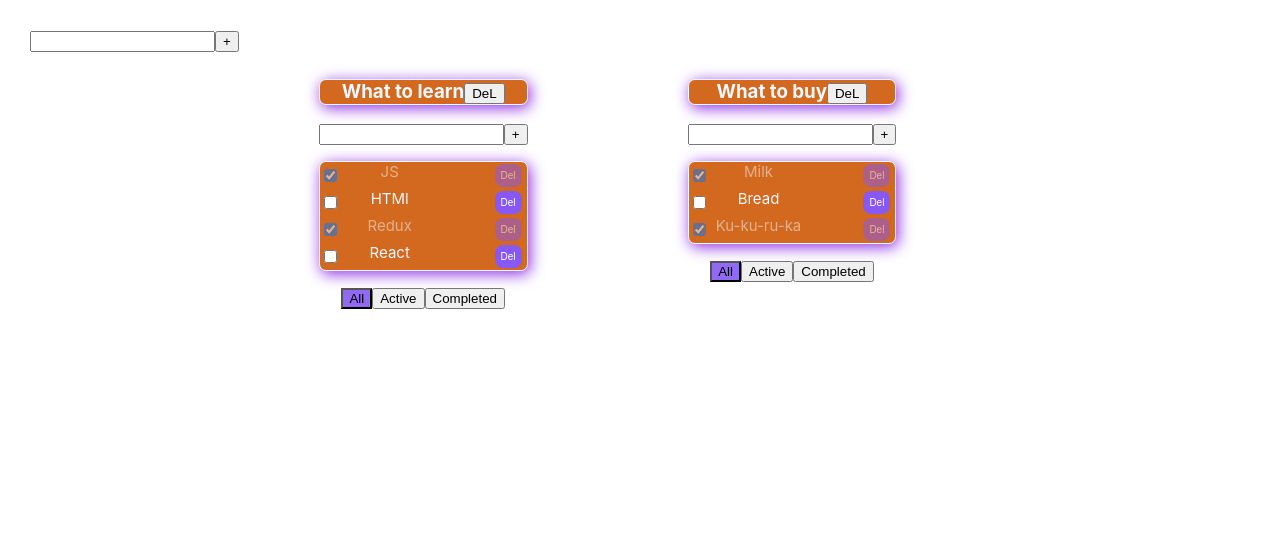
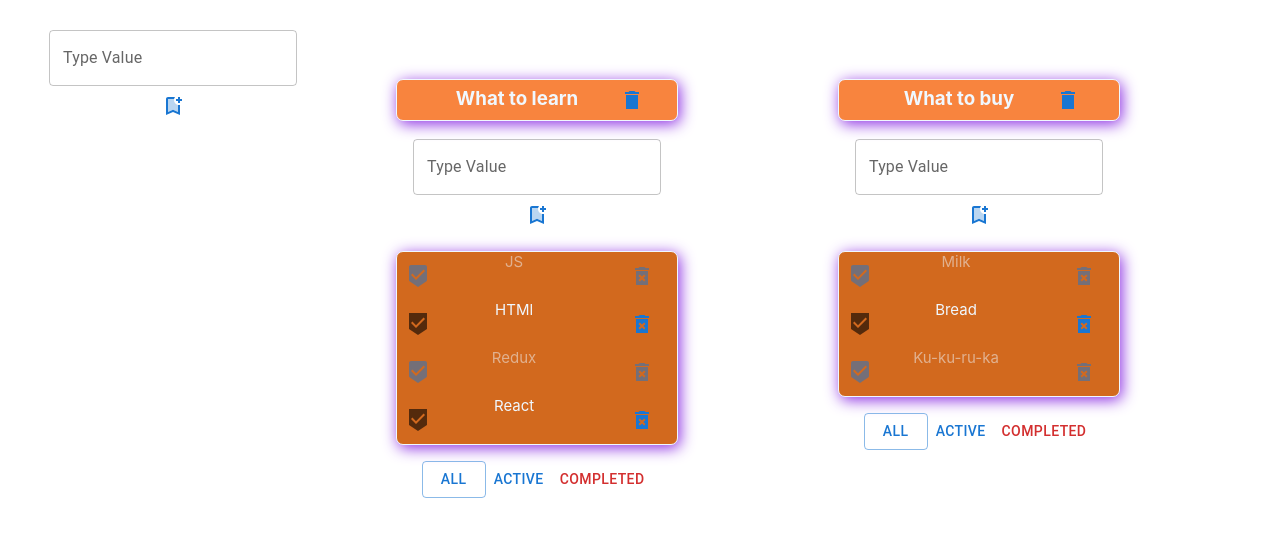
Before and after one commit to Ciahaka/ToDo_Dimich_2, a React (Create React App) app: page / in a window 1280 px wide. Shown: the top 536 px of the page. Built offline with nearby package versions, Linux system fonts and the light colour scheme.

Commit message:
add material-ui

```diff
--- a/package.json
+++ b/package.json
@@ -3,6 +3,10 @@
   "version": "0.1.0",
   "private": true,
   "dependencies": {
+    "@emotion/react": "^11.10.5",
+    "@emotion/styled": "^11.10.5",
+    "@mui/icons-material": "^5.11.0",
+    "@mui/material": "^5.11.0",
     "@testing-library/jest-dom": "^5.14.1",
     "@testing-library/react": "^13.0.0",
     "@testing-library/user-event": "^13.2.1",
--- a/src/App.tsx
+++ b/src/App.tsx
@@ -87,17 +87,7 @@ function App() {
     setTasks({...tasksObg})
   }
 
-  const getFilteredTasks = (tasks: Array<TaskPropsType>, filterTask: SelectionType) => {
 
-    let selectionTasks = tasks
-    if (filterTask === 'Completed') {
-      selectionTasks = tasks.filter(el => el.isDone)
-    }
-    if (filterTask === 'Active') {
-      selectionTasks = tasks.filter(el => !el.isDone)
-    }
-    return selectionTasks
-  }
 
   const addNewTodoList = (title: string) => {
     const todoList: TodoListsStateType = {
@@ -118,7 +108,17 @@ function App() {
     }
     return todoLists
   }
+  const getFilteredTasks = (tasks: Array<TaskPropsType>, filterTask: SelectionType) => {
 
+    let selectionTasks = tasks
+    if (filterTask === 'Completed') {
+      selectionTasks = tasks.filter(el => el.isDone)
+    }
+    if (filterTask === 'Active') {
+      selectionTasks = tasks.filter(el => !el.isDone)
+    }
+    return selectionTasks
+  }
   const todoListsComponents = todoLists.map((tl) => {
     const selectionTasks = getFilteredTasks(tasksObg[tl.id], tl.filterTask)
 
--- a/src/component/AddItemForm.tsx
+++ b/src/component/AddItemForm.tsx
@@ -1,5 +1,8 @@
 import React, {ChangeEvent, KeyboardEvent, useState} from 'react';
 import s from './Todolist.module.css';
+import {Button, TextField} from '@mui/material';
+import {BookmarkAddTwoTone} from '@mui/icons-material';
+
 
 export type AddItemFormType={
   addItem: (title: string) => void
@@ -31,10 +34,21 @@ export const AddItemForm = (props:AddItemFormType) => {
 
   return (
     <div>
-      <input className={error ? s.error : ''} value={addInput} onChange={onChangeHandler}
-             onKeyDown={onKeyDownHandler}/>
-      <button onClick={addTaskHandler}>+</button>
-      {error && <div className={s.errorMessage}> {error} </div>}
+      <TextField
+        variant={'outlined'}
+        label={'Type Value'}
+        error={!!error}
+        helperText={error}
+        // className={error ? s.error : ''}
+        value={addInput}
+        onChange={onChangeHandler}
+        onKeyDown={onKeyDownHandler}/>
+      <Button
+        onClick={addTaskHandler}
+        color={'primary'}
+        size={'large'} ><BookmarkAddTwoTone/> </Button>
+      {/*{error && <div className={s.errorMessage}> {error} </div>}*/}
+
     </div>
   );
 };
--- a/src/component/ChangeSpanForm.tsx
+++ b/src/component/ChangeSpanForm.tsx
@@ -1,5 +1,6 @@
 import React, {ChangeEvent, useState} from 'react';
 import s from './Todolist.module.css';
+import {TextField} from '@mui/material';
 
 export type ChangeSpanFormPropsType = {
   title: string
@@ -20,6 +21,6 @@ const deActiveInputModeHandler = ()=>{
 const changeTitleInputHandler = (e:ChangeEvent<HTMLInputElement>)=>setTitle(e.currentTarget.value)
 
   return editMode
-    ? <input value={title} onBlur={deActiveInputModeHandler} autoFocus onChange={changeTitleInputHandler}/>
+    ? <TextField variant={'standard'} value={title} onBlur={deActiveInputModeHandler} autoFocus onChange={changeTitleInputHandler}/>
     : <span className={s.span} onDoubleClick={addInputModeHandler}>{props.title}</span>;
 };
--- a/src/component/Todolist.module.css
+++ b/src/component/Todolist.module.css
@@ -4,6 +4,7 @@
     box-shadow: 2px 3px 15px 0 blueviolet;
     background-color: chocolate;
     color: aliceblue;
+
 
 }
 
@@ -26,7 +27,7 @@
     text-decoration: none;
     display: inline-flex;
     position: relative;
-    left: 45px;
+    left: 12%;
     font-size: 10px;
     margin: 2px 10px;
     cursor: pointer;
@@ -38,8 +39,9 @@
     border-radius: 7px;
     text-align: center;
     box-shadow: 2px 3px 15px 0 blueviolet;
-    background-color: chocolate;
+    background-color: #f8843e;
     color: aliceblue;
+
 }
 
 .span{
@@ -55,6 +57,8 @@
     font-size: 9px;
     font-style: italic;
     font-weight: bold;
+    position: relative;
+    right: 30px;
 }
 
 .activeButton{
--- a/src/component/Todolist.tsx
+++ b/src/component/Todolist.tsx
@@ -4,6 +4,16 @@ import {SelectionType} from '../App';
 import {KeyboardEvent} from 'react';
 import {AddItemForm} from './AddItemForm';
 import {ChangeSpanForm} from './ChangeSpanForm';
+import {Button, Checkbox, IconButton} from '@mui/material';
+import {
+  Beenhere,
+  BeenhereSharp,
+  Bookmark,
+  BookmarkBorder,
+  ClassSharp,
+  DeleteForeverSharp,
+  DeleteSharp
+} from '@mui/icons-material';
 
 export type TaskPropsType = {
   id: string
@@ -23,8 +33,8 @@ type PropsTodoType = {
   deleteTask: (id: string, todoListsId: string) => void
   changeSelection: (value: SelectionType, todoListsId: string) => void
   changeStatus: (taskId: string, isDone: boolean, todoListsId: string) => void
-  changeTitleBlur: (taskId: string, value:string, todoListsId: string) => void
-  newTitleTodo: (todoListsId: string,newTitle:string )=>void
+  changeTitleBlur: (taskId: string, value: string, todoListsId: string) => void
+  newTitleTodo: (todoListsId: string, newTitle: string) => void
 
 
 }
@@ -35,11 +45,11 @@ export const Todolist = (props: PropsTodoType) => {
     props.delTodolist(props.todoListsId)
   }
 
-  const addNewTask = (title:string)=>{
-    props.addNewTask(title,props.todoListsId)
+  const addNewTask = (title: string) => {
+    props.addNewTask(title, props.todoListsId)
   }
-  const changeTitleTodo = (newTitle:string)=>{
-   props.newTitleTodo(props.todoListsId, newTitle)
+  const changeTitleTodo = (newTitle: string) => {
+    props.newTitleTodo(props.todoListsId, newTitle)
   }
 
   return (
@@ -48,11 +58,12 @@ export const Todolist = (props: PropsTodoType) => {
         <h3 className={s.h3}>
           <ChangeSpanForm title={props.title} changeActiveBlur={changeTitleTodo}/>
           {/*{props.title}*/}
-          <button  onClick={delTodolist}>DeL</button>
+
+          <IconButton className={s.button} onClick={delTodolist} color={'primary'}><DeleteSharp/> </IconButton>
         </h3>
         <AddItemForm addItem={addNewTask}/>
 
-           <ul className={s.ul}>
+        <ul className={s.ul}>
 
           {props.tasks.map((el) => {
 
@@ -62,34 +73,44 @@ export const Todolist = (props: PropsTodoType) => {
               props.changeStatus(el.id,
                 e.currentTarget.checked, props.todoListsId)
             }
-            const changeActiveBlurHandler = (value:string) => {
+            const changeActiveBlurHandler = (value: string) => {
               props.changeTitleBlur(el.id, value, props.todoListsId)
             }
 
             return (
 
               <li key={el.id} className={`${s.li} ${el.isDone ? s.isDone : ''}`}>
-                <input type="checkbox" onChange={changeStatusHandler} checked={el.isDone}/>
+                <Checkbox onChange={changeStatusHandler}
+                          checked={el.isDone}
+                          color={'primary'}
+                          icon={<BeenhereSharp/>}
+                          checkedIcon={<Beenhere/>}/>
 
                 <ChangeSpanForm title={el.title} changeActiveBlur={changeActiveBlurHandler}/>
 
-                <button className={s.button} onClick={deleteTaskHandler}>Del
-                </button>
+                {/*<button className={s.button} onClick={deleteTaskHandler}>Del*/}
+                {/*</button>*/}
+                <IconButton className={s.button} onClick={deleteTaskHandler} color={'primary'} size={'large'}><DeleteForeverSharp/> </IconButton>
               </li>
             )
           })}
 
         </ul>
         <div>
-          <button className={props.filterTask === 'All' ? s.activeButton : ''}
-                  onClick={() => props.changeSelection('All', props.todoListsId)}>All
-          </button>
-          <button className={props.filterTask === 'Active' ? s.activeButton : ''}
-                  onClick={() => props.changeSelection('Active', props.todoListsId)}>Active
-          </button>
-          <button className={props.filterTask === 'Completed' ? s.activeButton : ''}
-                  onClick={() => props.changeSelection('Completed', props.todoListsId)}>Completed
-          </button>
+          <Button
+            variant={props.filterTask === 'All' ? 'outlined' : 'text'}
+            onClick={() => props.changeSelection('All', props.todoListsId)}>All
+          </Button>
+          <Button
+            color={'primary'}
+            variant={props.filterTask === 'Active' ? 'contained' : 'text'}
+            onClick={() => props.changeSelection('Active', props.todoListsId)}>Active
+          </Button>
+          <Button
+            color={'error'}
+            variant={props.filterTask === 'Completed' ? 'contained' : 'text'}
+            onClick={() => props.changeSelection('Completed', props.todoListsId)}>Completed
+          </Button>
         </div>
       </div>
     </div>
```
Also changed, not shown: 1 other file (tests, documents, lock files or other folders).
